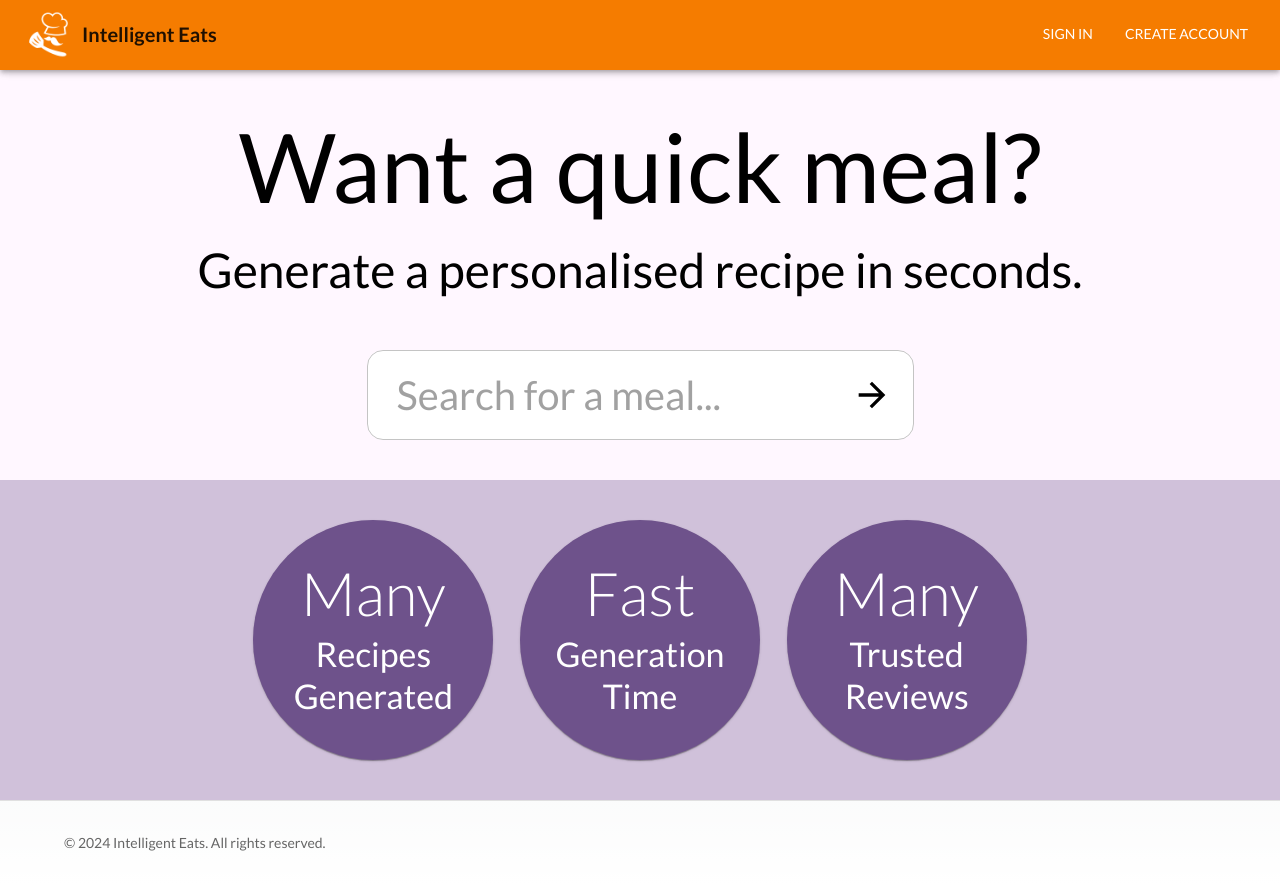
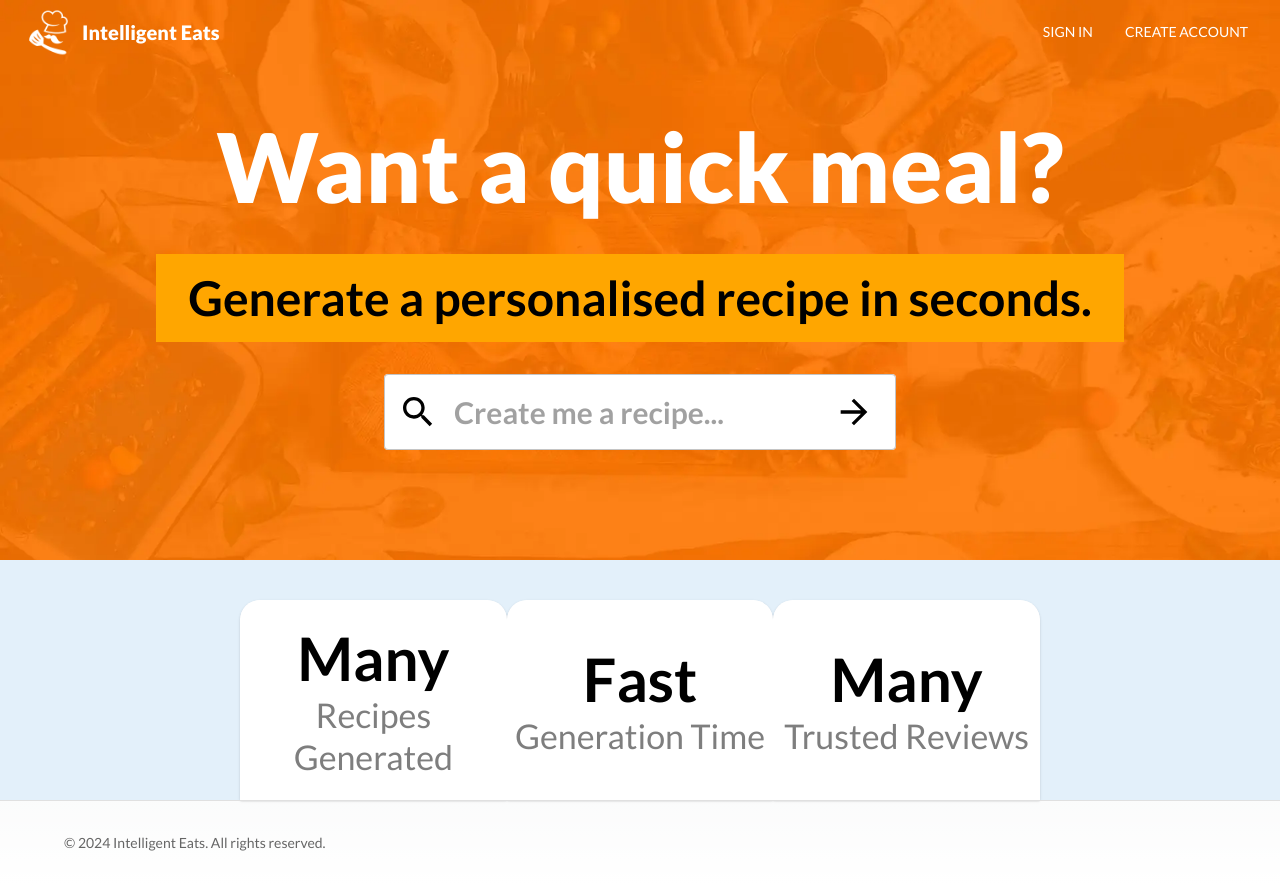
Before and after one commit to UOA-CS732-SE750-Students-2024/project-group-teal-turtles, a Next.js app in the folder frontend/: page /landing in a window 1280 px wide. Built offline with nearby package versions, Linux system fonts and the light colour scheme.

Commit message:
feat: styled landing page

```diff
--- a/frontend/src/app/(with-layout)/landing/page.jsx
+++ b/frontend/src/app/(with-layout)/landing/page.jsx
@@ -1,9 +1,10 @@
 "use client";
 
-import { Typography, Stack, TextField, Card, IconButton } from "@mui/material";
+import { Typography, Stack, TextField, Card, IconButton, CardActionArea } from "@mui/material";
 import ArrowForwardIcon from "@mui/icons-material/ArrowForward";
 import React from "react";
 import "./../../globals.css";
+import { Search } from "@mui/icons-material";
 
 function CircularCard({ title, body }) {
 	return (
@@ -11,58 +12,74 @@ function CircularCard({ title, body }) {
 		body && (
 			<Card
 				sx={{
-					width: "240px",
-					height: "240px",
-					m: "auto",
+					width: "400px",
+					height: "200px",
+					borderRadius: "20px 20px 0 0",
+					m: "auto"
+				}}
+			>
+				<CardActionArea
+					sx={{
 						alignItems: "center",
 						display: "flex",
 						flexDirection: "column",
-					justifyContent: "space-evenly",
-					p: 4,
-					borderRadius: "50%",
-					backgroundColor: "#6E528B"
+						backgroundColor: "background.paper",
+						height: "100%"
 					}}
 				>
-				<Typography color="#FFFFFF" variant="h2" lineHeight={1}>
+					<Typography color="secondary.dark" variant="h2" fontWeight="600">
 						{title}
 					</Typography>
-				<Typography color="#FFFFFF" align="center" variant="h4">
+					<Typography color="secondary.main" align="center" variant="h4">
 						{body}
 					</Typography>
+				</CardActionArea>
 			</Card>
 		)
 	);
 }
 
 function Landing() {
-	// TODO: fetch these params
-	let recipeCount, generationTime, reviewCount;
-
 	return (
-		<Stack height="calc(100vh - 70px)">
-			<Stack backgroundColor="#FFF7FF" spacing={6} flexGrow={1} alignItems="center" justifyContent="center">
-				<Typography variant="h1" fontWeight={500}>
+		<Stack height="100vh">
+			<Stack
+				flexGrow={1}
+				alignItems="center"
+				justifyContent="center"
+				sx={{
+					backgroundImage: "url(/background.png)",
+					backgroundSize: "cover"
+				}}
+			>
+				<Typography variant="h1" fontWeight="900" sx={{ color: "background.paper", pb: 4 }}>
 					Want a quick meal?
 				</Typography>
-				<Typography variant="h3" lineHeight="0">
+				<Typography
+					variant="h3"
+					fontWeight="700"
+					sx={{ color: "secondary.dark", backgroundColor: "primary.light", px: 4, py: 2 }}
+				>
 					Generate a personalised recipe in seconds.
 				</Typography>
 				<TextField
 					variant="outlined"
-					placeholder="Search for a meal..."
+					autoComplete="off"
+					placeholder="Create me a recipe..."
 					sx={{
 						"& .MuiOutlinedInput-root": {
 							mt: 4,
-							borderRadius: 4,
-							outline: "none",
+							borderRadius: 1,
 							backgroundColor: "#FFFFFF",
 							"& input": {
-								fontSize: "40px",
+								fontSize: "30px",
+								fontWeight: "700",
 								ml: 2
 							}
-						}
+						},
+						width: "40%"
 					}}
 					InputProps={{
+						startAdornment: <Search sx={{ fontSize: "40px", color: "black" }} />,
 						endAdornment: (
 							<IconButton>
 								<ArrowForwardIcon sx={{ fontSize: "40px", color: "black" }} />
@@ -71,10 +88,10 @@ function Landing() {
 					}}
 				/>
 			</Stack>
-			<Stack direction="row" py={5} px={30} sx={{ backgroundColor: "#D0C1DA" }}>
-				<CircularCard title={recipeCount ?? "Many"} body="Recipes Generated" />
-				<CircularCard title={generationTime ?? "Fast"} body="Generation Time" />
-				<CircularCard title={reviewCount ?? "Many"} body="Trusted Reviews" />
+			<Stack direction="row" pt={5} px={30} sx={{ backgroundColor: "background.default" }}>
+				<CircularCard title="Many" body="Recipes Generated" />
+				<CircularCard title="Fast" body="Generation Time" />
+				<CircularCard title="Many" body="Trusted Reviews" />
 			</Stack>
 		</Stack>
 	);
--- a/frontend/src/components/Layout/ResponsiveAppBar.jsx
+++ b/frontend/src/components/Layout/ResponsiveAppBar.jsx
@@ -47,8 +47,19 @@ function ResponsiveAppBar() {
 		setAnchorElUser(null);
 	};
 
+	const isNotLanding = currentUrl !== "/landing";
+
 	return (
-		<AppBar position="sticky" sx={{ top: 0, justifyContent: "flex-start", height: 70 }}>
+		<AppBar
+			position={isNotLanding ? "sticky" : "absolute"}
+			elevation={isNotLanding ? 1 : 0}
+			sx={{
+				top: 0,
+				justifyContent: "flex-start",
+				height: 70,
+				backgroundColor: isNotLanding ? "primary.main" : "transparent"
+			}}
+		>
 			<Container maxWidth="xl">
 				<Toolbar disableGutters>
 					<Box sx={{ display: { xs: "none", md: "flex" }, mr: 1 }}>
@@ -64,19 +75,17 @@ function ResponsiveAppBar() {
 							noWrap
 							component="a"
 							href="/landing"
+							alignSelf="center"
 							sx={{
-								my: "auto",
+								fontWeight: 900,
 								ml: 1,
-								mr: 2,
-								fontWeight: 700,
-								color: "inherit",
-								textDecoration: "none"
+								color: "background.paper"
 							}}
 						>
 							Intelligent Eats
 						</Typography>
 					</Box>
-					{currentUrl !== "/landing" ? (
+					{isNotLanding ? (
 						<Box sx={{ flexGrow: 1, display: { xs: "flex", md: "none" } }}>
 							<IconButton
 								size="large"
@@ -127,7 +136,6 @@ function ResponsiveAppBar() {
 								my: "auto",
 								ml: 1,
 								fontWeight: 700,
-								color: "inherit",
 								textDecoration: "none"
 							}}
 						>
@@ -141,7 +149,7 @@ function ResponsiveAppBar() {
 									key={idx}
 									onClick={handleCloseNavMenu}
 									href={page.url}
-									sx={{ my: 2, color: "white", display: "block" }}
+									sx={{ display: "flex", color: "background.paper" }}
 								>
 									{page.name}
 								</Button>
@@ -174,7 +182,11 @@ function ResponsiveAppBar() {
 							>
 								{settings.map((setting, idx) => (
 									<MenuItem key={idx} onClick={handleCloseUserMenu}>
-										<Link textAlign="center" href={setting.url} sx={{ textDecoration: "none", color: "black" }}>
+										<Link
+											textAlign="center"
+											href={setting.url}
+											sx={{ textDecoration: "none", color: "background.paper" }}
+										>
 											{setting.name}
 										</Link>
 									</MenuItem>
@@ -183,10 +195,10 @@ function ResponsiveAppBar() {
 						</Box>
 					) : (
 						<Box sx={{ display: "flex", flexDirection: "row", gap: 2, ml: "auto" }}>
-							<Button href="/login" sx={{ my: 2, color: "white", display: "block" }}>
+							<Button href="/login" sx={{ display: "flex", color: "background.paper", alignItems: "center" }}>
 								Sign In
 							</Button>
-							<Button href="/create-account" sx={{ my: 2, color: "white", display: "block" }}>
+							<Button href="/create-account" sx={{ display: "flex", color: "background.paper", alignItems: "center" }}>
 								Create Account
 							</Button>
 						</Box>
--- a/frontend/src/lib/theme.js
+++ b/frontend/src/lib/theme.js
@@ -14,7 +14,7 @@ const theme = createTheme({
 	},
 	palette: {
 		primary: {
-			main: "#F57C00",
+			main: "#FF7600",
 			light: "#FFA600",
 			dark: "#F44836"
 		},
@@ -23,7 +23,7 @@ const theme = createTheme({
 			dark: "#000000"
 		},
 		background: {
-			default: "#F0F5F9",
+			default: "#E3F0FA",
 			paper: "#FFFFFF"
 		}
 	}
```
Also changed, not shown: frontend/public/background.png (added). Lines whose indentation alone changed are shown as unchanged.
